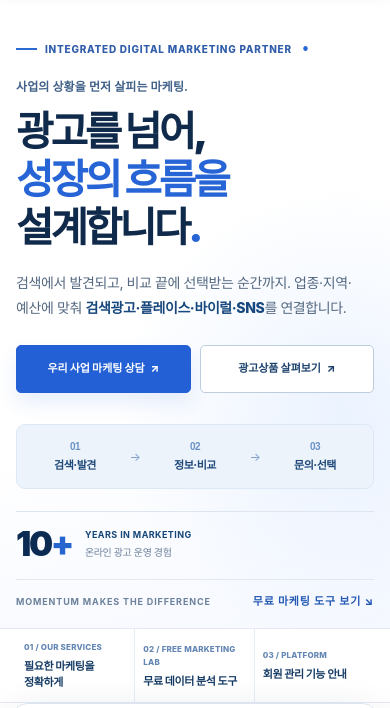
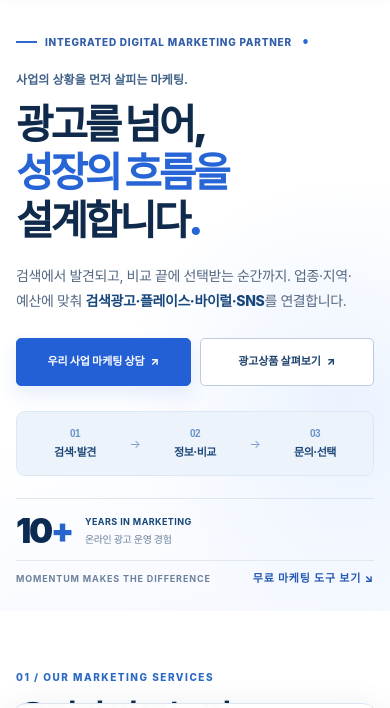
Before and after one commit to goldeye24-hub/momentum, a website: page index.html in a window 390 px wide. Shown: the part 72-780 px from the top of the page. Drawn offline with Linux system fonts and the light colour scheme.

Commit message:
Streamline mobile hero by removing redundant three-link ribbon

```diff
--- a/marketing-editorial-refresh-2026.css
+++ b/marketing-editorial-refresh-2026.css
@@ -154,3 +154,13 @@ body{background:#fff;color:var(--editorial-ink)}
   .mm-hero-mobile-flow span{font-size:11px}
 }
 @media(prefers-reduced-motion:reduce){.v4-ribbon-inner a,#services .mk-service-card{transition:none!important}}
+
+/* Mobile concise-ribbon improvement / 2026-10-24 */
+@media(max-width:760px){
+  /* Services and tools already have prominent hero links; skip another row of tiny links. */
+  .v4-navigation-ribbon{display:none!important}
+  .v4-hero-layout{padding-top:40px;padding-bottom:10px}
+  .mm-hero-mobile-flow{margin-top:25px}
+  .v4-hero-meta{padding-top:9px;padding-bottom:23px}
+  #services.mk-services{padding-top:52px}
+}
```
